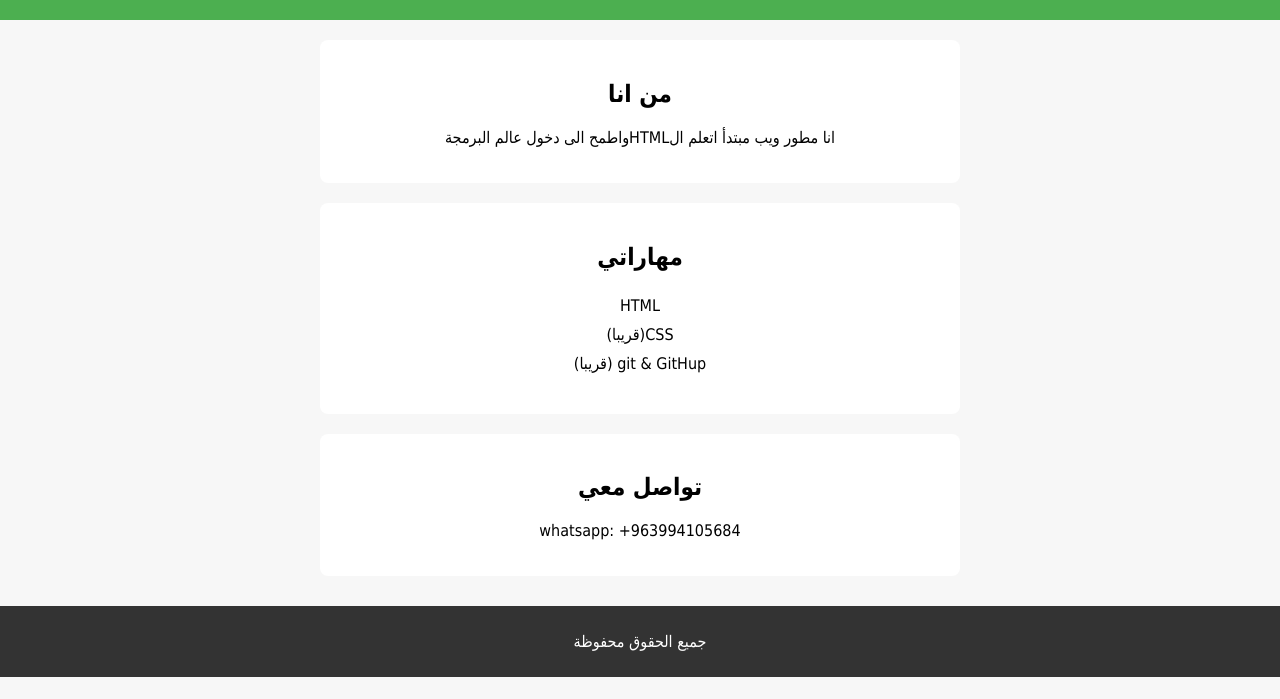
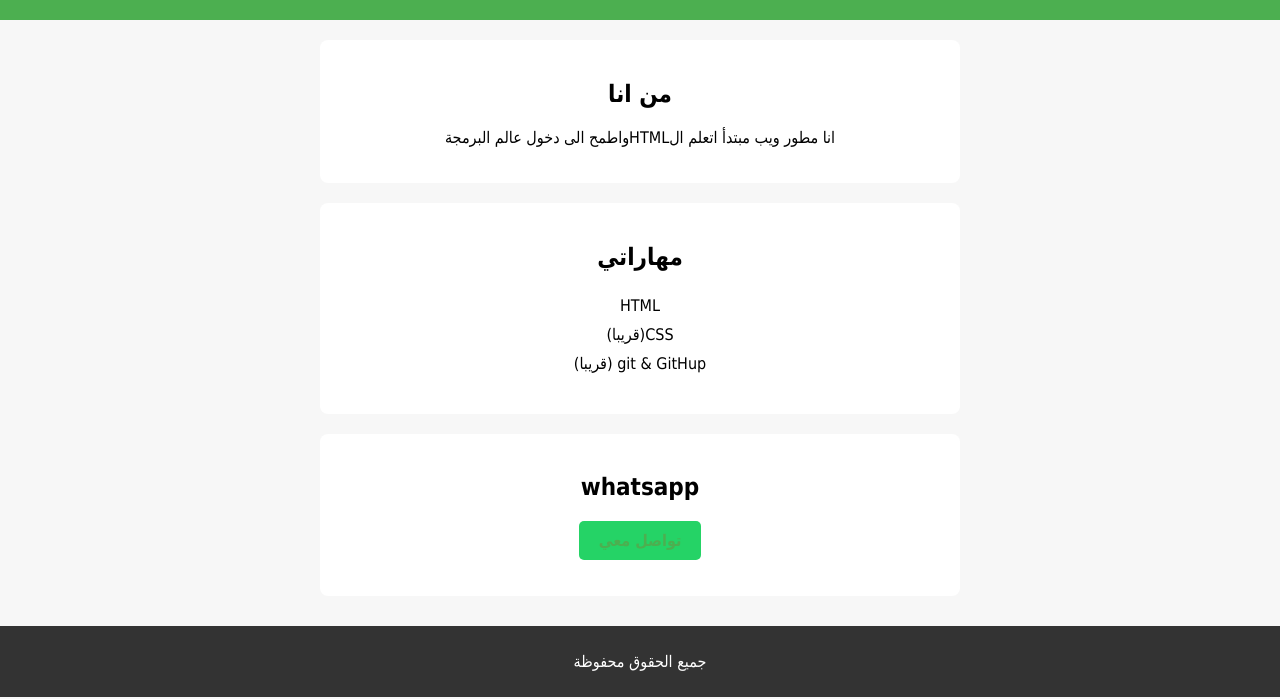
Before and after one commit to ahmad-sh/first-html, a plain HTML site: page index.html in a window 1280 px wide. Shown: the part 101-800 px from the top of the page. Drawn offline with Linux system fonts and the light colour scheme.

Commit message:
Update index.html
add whatsapp button

```diff
--- a/index.html
+++ b/index.html
@@ -64,9 +64,11 @@ box-shadow: 0 2px 5px rgde(0,0,0,0.1);
     </ul>
 </section>
 <section id="contact">
-    <h2>تواصل معي</h2>
-    <p>whatsapp: +963994105684</p>
-
+    <h2>whatsapp </h2>
+  <p>
+        <a href="https://wa.me/963994105684" target="_blank"
+         style="display: inline-block ; padding: 10px 20px; background-color: #25d366; coior: white; border-radius: 5px; text-decoration: none; font-weight: bold;">تواصل معي</a>
+    </p>
 </section>
 <footer>
     <p>جميع الحقوق محفوظة</p>
```
